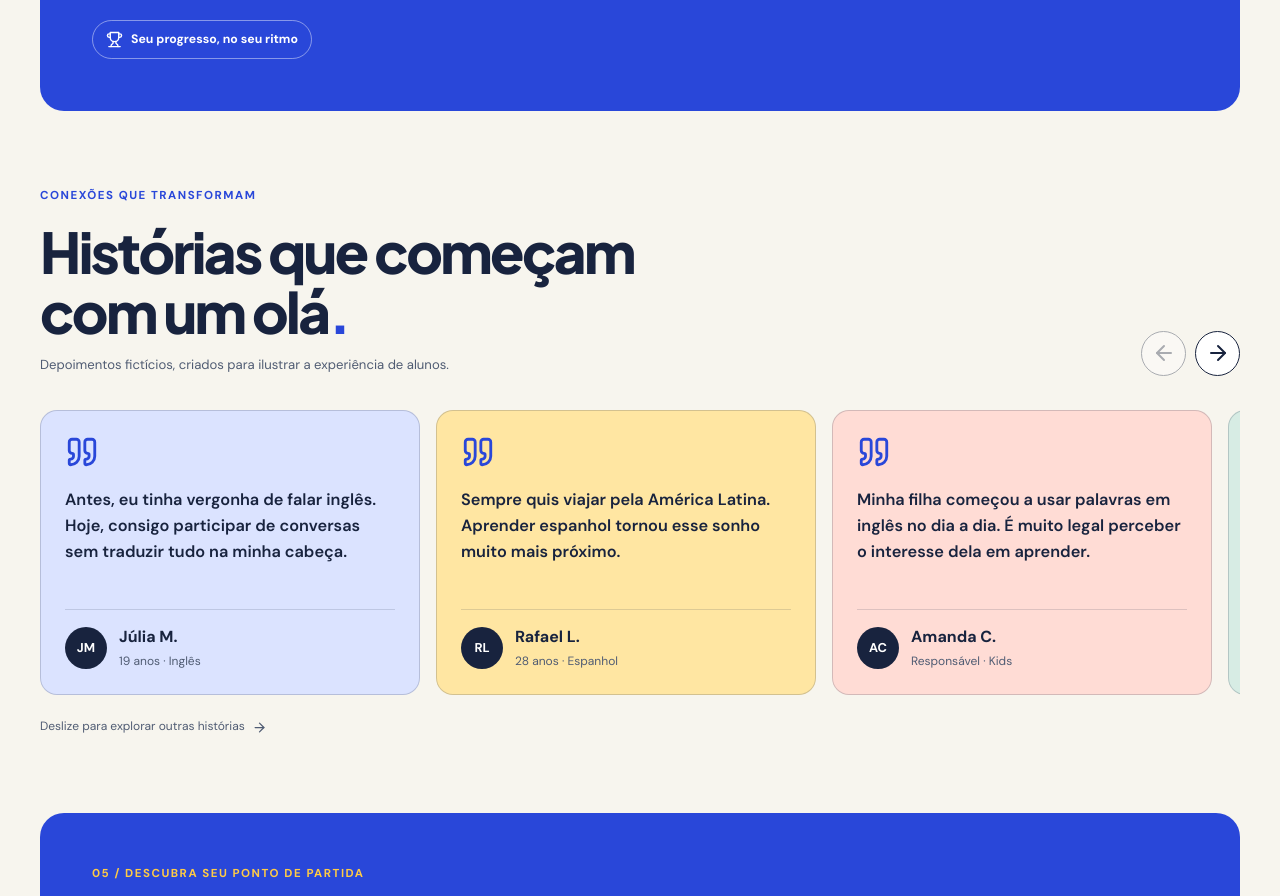
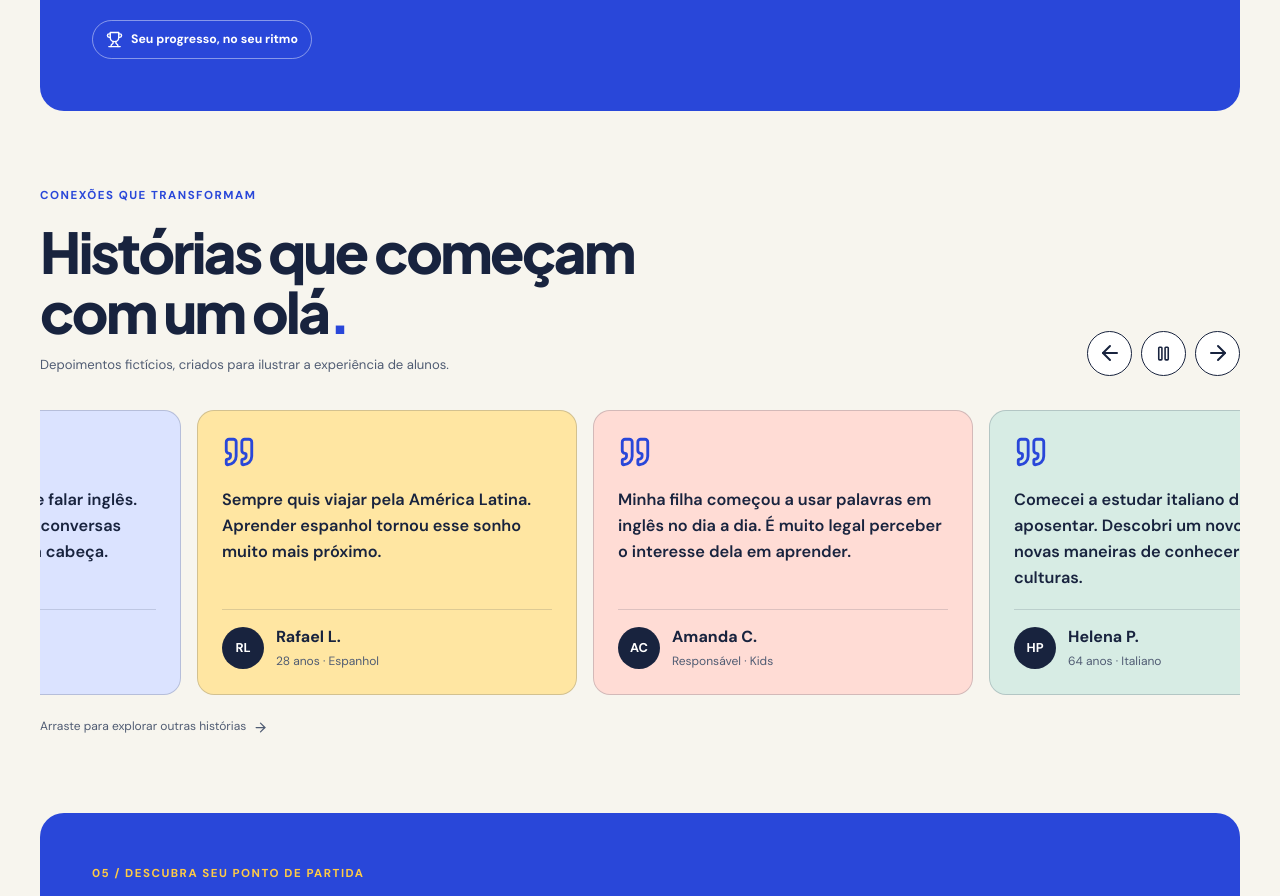
Before and after one commit to Saraingridsousa/Hola-idiomas, a React (Vite) app: page / in a window 1280 px wide. Shown: the part 4832-5728 px from the top of the page. Built offline with nearby package versions, Linux system fonts and the light colour scheme.

Commit message:
feat: make testimonials carousel autoplay and draggable

```diff
--- a/src/components/Testimonials.tsx
+++ b/src/components/Testimonials.tsx
@@ -1,6 +1,7 @@
-import { useRef, useState } from 'react';
-import { ArrowLeft, ArrowRight, Quote } from 'lucide-react';
+import { useEffect, useRef, useState, type PointerEvent } from 'react';
+import { ArrowLeft, ArrowRight, Quote, Pause, Play } from 'lucide-react';
 import { useReducedMotion } from 'motion/react';
+import { wrapCarouselPosition } from '../lib/carousel';
 const stories=[
  {name:'Júlia M.',initials:'JM',profile:'19 anos · Inglês',quote:'Antes, eu tinha vergonha de falar inglês. Hoje, consigo participar de conversas sem traduzir tudo na minha cabeça.',color:'#dbe3ff'},
  {name:'Rafael L.',initials:'RL',profile:'28 anos · Espanhol',quote:'Sempre quis viajar pela América Latina. Aprender espanhol tornou esse sonho muito mais próximo.',color:'#ffe6a2'},
@@ -11,9 +12,76 @@ const stories=[
 export function Testimonials(){
  const track=useRef<HTMLDivElement>(null);
  const reduced=useReducedMotion();
- const [edges,setEdges]=useState({start:true,end:false});
- function sync(){const el=track.current;if(el)setEdges({start:el.scrollLeft<2,end:el.scrollLeft+el.clientWidth>=el.scrollWidth-2})}
- function move(direction:number){const el=track.current;if(!el)return;const card=el.firstElementChild as HTMLElement|null;el.scrollBy({left:direction*((card?.offsetWidth??280)+16),behavior:reduced?'instant':'smooth'})}
- return <section className="wrap section testimonials" id="historias"><div className="section-head"><div><div className="eyebrow">CONEXÕES QUE TRANSFORMAM</div><h2>Histórias que começam<br/>com um olá<span className="accent">.</span></h2><p className="fiction-note">Depoimentos fictícios, criados para ilustrar a experiência de alunos.</p></div><div className="story-controls"><button type="button" aria-label="Depoimento anterior" onClick={()=>move(-1)} disabled={edges.start}><ArrowLeft/></button><button type="button" aria-label="Próximo depoimento" onClick={()=>move(1)} disabled={edges.end}><ArrowRight/></button></div></div>
- <div className="story-track" ref={track} onScroll={sync} tabIndex={0} aria-label="Carrossel de depoimentos ilustrativos">{stories.map(s=><article className="story-card" key={s.name} style={{background:s.color}}><Quote size={34} aria-hidden="true"/><blockquote>{s.quote}</blockquote><div className="story-person"><span className="story-avatar" aria-hidden="true">{s.initials}</span><div><strong>{s.name}</strong><small>{s.profile}</small></div></div></article>)}</div><p className="story-hint">Deslize para explorar outras histórias <ArrowRight size={15}/></p></section>;
+ const [paused,setPaused]=useState(false);
+ const hover=useRef(false);
+ const focus=useRef(false);
+ const manualUntil=useRef(0);
+ const drag=useRef<{id:number;x:number;left:number}|null>(null);
+ const [dragging,setDragging]=useState(false);
+ const hold=()=>{manualUntil.current=performance.now()+2600};
+ const period=(el:HTMLDivElement)=>{const first=el.children[0] as HTMLElement|undefined;const next=el.children[stories.length] as HTMLElement|undefined;return first&&next?next.offsetLeft-first.offsetLeft:0};
+ useEffect(()=>{
+  const el=track.current;if(!el)return;
+  el.scrollLeft=period(el);
+ },[]);
+ useEffect(()=>{
+  const el=track.current;if(!el||paused||reduced)return;
+  let frame=0,last=0,carry=0,visible=true;
+  const observer=new IntersectionObserver(([entry])=>{visible=entry.isIntersecting});
+  observer.observe(el);
+  function tick(now:number){
+   const elapsed=last?Math.min(now-last,50):0;last=now;
+   if(el&&visible&&!document.hidden&&!hover.current&&!focus.current&&!drag.current&&now>=manualUntil.current){
+    const width=period(el);
+    if(width>0){
+     const position=wrapCarouselPosition(el.scrollLeft,width);
+     carry+=elapsed*0.035;
+     const whole=Math.floor(carry);carry-=whole;
+     el.scrollLeft=wrapCarouselPosition(position+whole,width);
+    }
+   }else carry=0;
+   frame=requestAnimationFrame(tick);
+  }
+  frame=requestAnimationFrame(tick);
+  return()=>{cancelAnimationFrame(frame);observer.disconnect()};
+ },[paused,reduced]);
+ function move(direction:number){
+  const el=track.current;if(!el)return;
+  hold();
+  const width=period(el);
+  if(width>0)el.scrollLeft=wrapCarouselPosition(el.scrollLeft,width);
+  const card=el.firstElementChild as HTMLElement|null;
+  el.scrollBy({left:direction*((card?.offsetWidth??280)+16),behavior:reduced?'instant':'smooth'});
+ }
+ function startDrag(e:PointerEvent<HTMLDivElement>){
+  hold();
+  if(e.pointerType!=='mouse'||e.button!==0)return;
+  const el=e.currentTarget;const width=period(el);
+  if(width>0)el.scrollLeft=wrapCarouselPosition(el.scrollLeft,width);
+  drag.current={id:e.pointerId,x:e.clientX,left:el.scrollLeft};
+  el.setPointerCapture(e.pointerId);setDragging(true);
+ }
+ function moveDrag(e:PointerEvent<HTMLDivElement>){
+  const active=drag.current;if(!active||active.id!==e.pointerId)return;
+  const el=e.currentTarget;const width=period(el);
+  const next=active.left+active.x-e.clientX;
+  el.scrollLeft=width>0?wrapCarouselPosition(next,width):next;
+  hold();
+ }
+ function finishDrag(e:PointerEvent<HTMLDivElement>){
+  if(drag.current?.id===e.pointerId){drag.current=null;setDragging(false);if(e.currentTarget.hasPointerCapture(e.pointerId))e.currentTarget.releasePointerCapture(e.pointerId)}
+  hold();
+ }
+ return <section className="wrap section testimonials" id="historias"><div className="section-head"><div><div className="eyebrow">CONEXÕES QUE TRANSFORMAM</div><h2>Histórias que começam<br/>com um olá<span className="accent">.</span></h2><p className="fiction-note">Depoimentos fictícios, criados para ilustrar a experiência de alunos.</p></div><div className="story-controls">
+ <button type="button" aria-label="Depoimento anterior" onClick={()=>move(-1)}><ArrowLeft/></button>
+ {!reduced&&<button type="button" aria-label={paused?'Reproduzir movimento automático':'Pausar movimento automático'} title={paused?'Reproduzir':'Pausar'} onClick={()=>{setPaused(p=>!p);hold()}}>{paused?<Play size={19}/>:<Pause size={19}/>}</button>}
+ <button type="button" aria-label="Próximo depoimento" onClick={()=>move(1)}><ArrowRight/></button></div></div>
+ <div className={'story-track story-loop'+(dragging?' is-dragging':'')} ref={track} tabIndex={0} role="region" aria-label="Carrossel de depoimentos ilustrativos. Use as setas para navegar."
+ onMouseEnter={()=>{hover.current=true}} onMouseLeave={()=>{hover.current=false;hold()}}
+ onFocus={e=>{focus.current=e.currentTarget.matches(':focus-visible')}} onBlur={()=>{focus.current=false;hold()}}
+ onKeyDown={e=>{if(e.key==='ArrowLeft'||e.key==='ArrowRight'){e.preventDefault();move(e.key==='ArrowRight'?1:-1)}}}
+ onPointerDown={startDrag} onPointerMove={moveDrag} onPointerUp={finishDrag} onPointerCancel={finishDrag} onLostPointerCapture={finishDrag}
+ onTouchMove={hold} onTouchEnd={hold} onWheel={hold}>
+ {[0,1,2].flatMap(copy=>stories.map(s=><article className="story-card" key={copy+'-'+s.name} aria-hidden={copy!==1?true:undefined} style={{background:s.color}}><Quote size={34} aria-hidden="true"/><blockquote>{s.quote}</blockquote><div className="story-person"><span className="story-avatar" aria-hidden="true">{s.initials}</span><div><strong>{s.name}</strong><small>{s.profile}</small></div></div></article>))}</div>
+ <p className="story-hint">Arraste para explorar outras histórias <ArrowRight size={15}/></p></section>;
 }
--- /dev/null
+++ b/src/lib/carousel.ts
@@ -0,0 +1,5 @@
+/** Keep the visible sequence inside the middle copy of a repeating track. */
+export function wrapCarouselPosition(position:number,period:number):number {
+ if(!Number.isFinite(period)||period<=0)return position;
+ return period+((position%period)+period)%period;
+}
--- a/src/styles.css
+++ b/src/styles.css
@@ -98,3 +98,10 @@
 @media(min-width:721px) and (max-width:1050px){.navlinks{gap:12px;font-size:.79rem}.navlinks .small{padding:8px 10px;font-size:.75rem}}
 @media(min-width:721px) and (max-width:850px){.navlinks{gap:9px;font-size:.74rem}.nav{gap:12px}}
 @media(prefers-reduced-motion:reduce){.btn:hover svg,.audience-link:hover svg,.experience-cta:hover svg{translate:none}.audience-card:hover img,.experience-card:hover img{transform:none}}
+
+/* Continuous testimonials: seamless loop, manual drag and touch scroll. */
+.story-track.story-loop{position:relative;scroll-snap-type:none;scroll-behavior:auto;scrollbar-width:none;cursor:grab;overscroll-behavior-x:contain;user-select:none;-webkit-user-select:none}
+.story-track.story-loop::-webkit-scrollbar{display:none}
+.story-loop .story-card{scroll-snap-align:none}
+.story-track.story-loop.is-dragging{cursor:grabbing}
+.story-loop .story-card{pointer-events:none}
```
Also changed, not shown: 1 other file (tests, documents, lock files or other folders).
